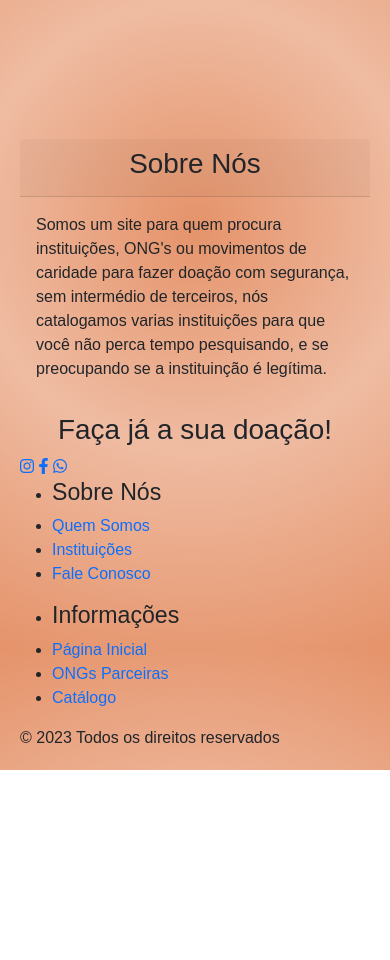
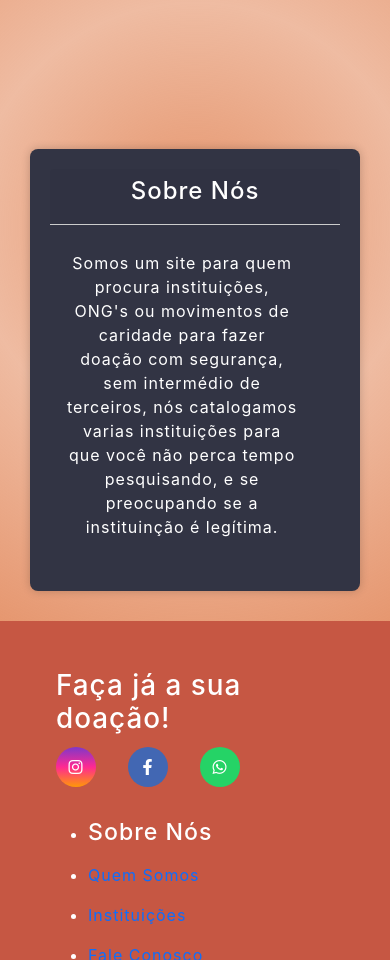
Before and after one commit to DouglasMoura99/Projetodoeseguro, a plain HTML site: page index.html in a window 390 px wide. Shown: the part 1040-2000 px from the top of the page. Before the commit the page ends 1810 px from the top, so only its background shows below. Drawn offline with nearby package versions, Linux system fonts and the light colour scheme.

Commit message:
Update style.css
Adição dos estilos do rodape e algumas alterações no estilo da pagina.

```diff
--- a/style.css
+++ b/style.css
@@ -125,47 +125,12 @@ body {
   padding-top: 10%;
   padding-left: 5%;
   font-size: 2vw;
-  width: 36%;
+  max-width: 36%;
   font-family: Comic Sans MS, Comic Sans, cursive;
-  font-size: 40px;
+
   margin-bottom: 1px;
 }
-@media (min-width: 280px) and (max-width: 450px) {
-  .txtimg {
-    font-size: 12px;
-    padding-top: 5%;
-  }
-}
-@media (min-width: 500px) and (max-width: 600px) {
-  .txtimg {
-    font-size: 18px;
-    padding-top: 5%;
-  }
-}
-@media (min-width: 600px) and (max-width: 912px) {
-  .txtimg {
-    font-size: 23px;
-    padding-top: 5%;
-  }
-}
-@media (min-width: 915px) and (max-width: 1099px) {
-  .txtimg {
-    font-size: 25px;
-    padding-top: 5%;
-  }
-}
-@media (min-width: 1100px) and (max-width: 1280px) {
-  .txtimg {
-    font-size: 35px;
-    padding-top: 5%;
-  }
-}
-@media (min-width: 1300px) and (max-width: 1400px) {
-  .txtimg {
-    font-size: 35px;
-    padding-top: 5%;
-  }
-}
+
 .modal {
   /*Define uma classe para o modal.*/
   display: none; /*Esconde o modal inicialmente.*/
@@ -200,7 +165,7 @@ body {
   position: relative;
   width: 90%;
   overflow: hidden; /*Oculta qualquer conteúdo que exceda os limites do conteúdo do diálogo/modal.*/
-  height: 65%;
+  height: 80%;
   background: color #ffffff80;
   border-radius: 4%;
   box-shadow: 3px 3px 1px 0px #00000060;
@@ -517,35 +482,147 @@ input {
   --current-color1: #eceaed;
   --current-color2: #404457;
 }
-
-body {
-  font-family: arial, sans-serif;
+@import url("https://fonts.googleapis.com/css2? family= Inter:wght@100;200;300;400;500;600 & family= Roboto:ital,wght@0,100;0,300; 0,400;0,500;0,700;0,900;1,100;1,300;1,400;1,500;1,700;1,900 & display=swap");
+:root {
+  --color-neutral-10: #ffff;
+  --color-neutral-30: #c65743;
+  --color-neutral-40: #8b4513;
+}
+* {
+  font-family: "Inter", sans-serif;
   margin: 0;
-  padding: 20px;
+  padding: 0;
+  box-sizing: border-box;
+  letter-spacing: 1px;
+}
+p {
+  margin-right: 10%;
 }
 
-h1 {
+footer {
+  width: 100%;
+  color: var(--color-neutral-10);
+}
+
+#footer_content {
+  background-color: var(--color-neutral-30);
+  display: grid;
+  grid-template-columns: repeat(3, 1fr);
+  padding: 3rem 3.5rem;
+}
+
+#footer_contacts {
+  display: flex;
+  align-items: center;
+}
+
+#footer_contacts h1 {
+  margin-bottom: 0.75rem;
+  margin-right: 1rem;
+}
+
+#footer_social_media {
+  display: flex;
+  gap: 2rem;
+}
+
+#footer_social_media .footer-link {
+  display: flex;
+  align-items: center;
+  justify-content: center;
+  height: 2.5rem;
+  width: 2.5rem;
+  color: var(--color-neutral-10);
+  border-radius: 50%;
+  transition: all 0.4s;
+}
+
+#footer_social_media .footer-link:hover {
+  opacity: 0.8;
+}
+
+#instagram {
+  background: linear-gradient(#7f37c9, #ff2992, #ff9807);
+}
+
+#facebook {
+  background-color: #4267b3;
+}
+
+#whatsapp {
+  background-color: #25d366;
+}
+
+ul.footer-list {
+  flex-basis: 30%;
+  max-width: none;
+}
+
+ul.footer-list li {
+  margin-bottom: 1rem;
+}
+
+.copy {
+  margin-top: 2rem;
   text-align: center;
 }
 
-.texto {
-  margin-bottom: 40px;
-  border-bottom-style: solid;
+@media screen and (max-width: 767px) {
+  /* Em telas com largura máxima de 767px */
+  #footer_content {
+    grid-template-columns: 1fr;
+    gap: 2rem;
+  }
+
+  #footer_contacts {
+    flex-direction: column;
+    align-items: flex-start;
+  }
+
+  #footer_contacts h1 {
+    margin-right: 0;
+  }
+
+  .footer-list {
+    flex-basis: 100%;
+    max-width: none;
+  }
 }
 
-.texto h2 {
-  margin-bottom: 10px;
+@media screen and (min-width: 768px) and (max-width: 991px) {
+  /* Em telas com largura entre 768px e 991px */
+  #footer_content {
+    grid-template-columns: repeat(2, 1fr);
+  }
 }
 
-.texto p {
-  margin-bottom: 10px;
-  transition: width 2s;
+@media screen and (min-width: 992px) {
+  /* Em telas com largura mínima de 992px */
+  #footer_content {
+    grid-template-columns: repeat(3, 1fr);
+  }
+}
+.cardsb {
+  background-color: #323444;
+  border-radius: 8px;
+  box-shadow: 0 0 10px rgba(0, 0, 0, 0.2);
+  padding: 20px;
+  margin-bottom: 20px;
+  margin: 30px;
+  color: white;
+  text-align: center;
 }
 
-#texto {
-  transition-timing-function: ease;
+.card-header {
+  border-bottom: 1px solid #ccc;
+  margin-bottom: 10px;
+  padding-bottom: 10px;
 }
 
-.texto:hover {
-  width: 70%;
+.card-header h1 {
+  font-size: 24px;
 }
+
+.card-body {
+  font-size: 16px;
+}
```
